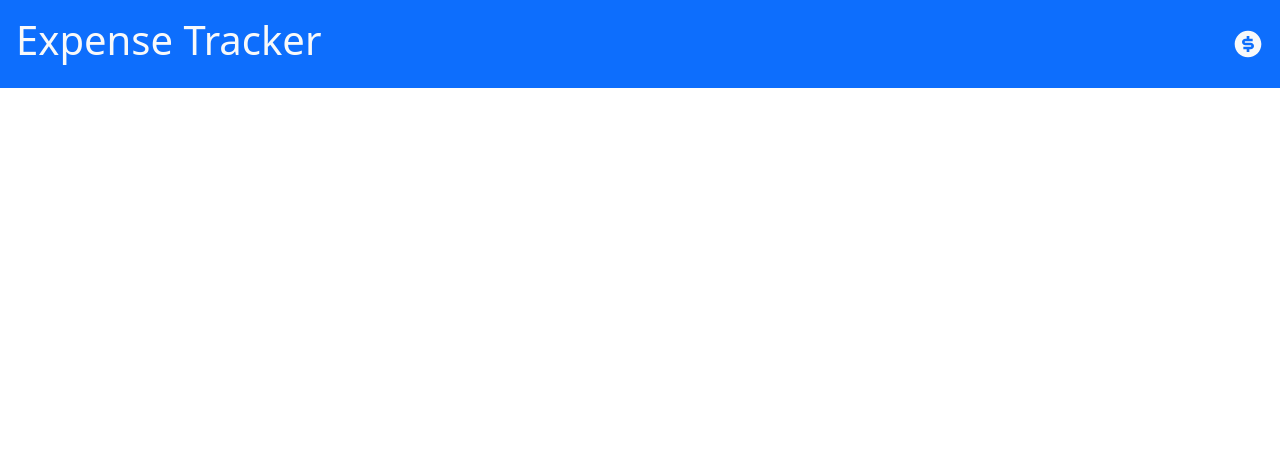
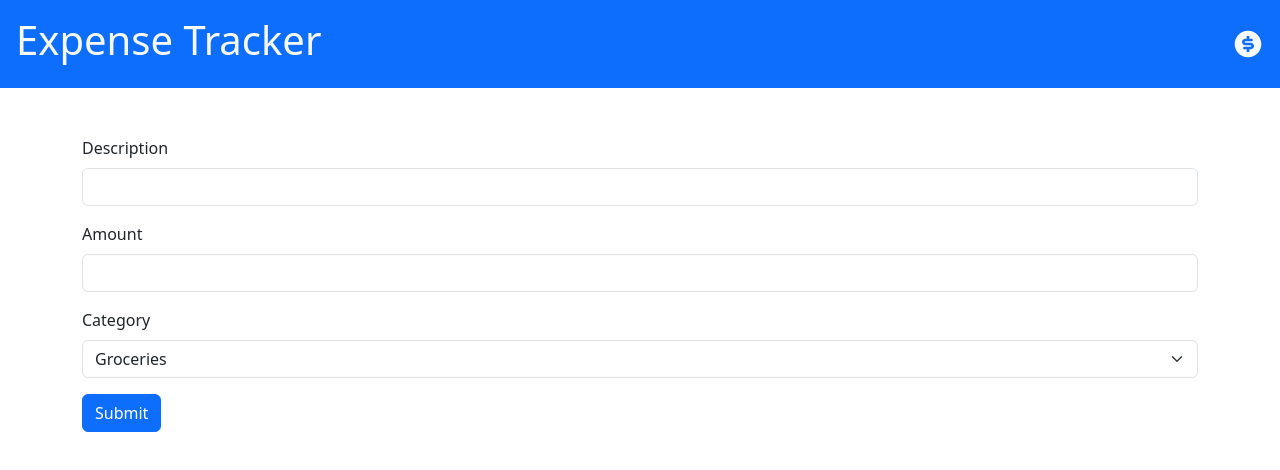
Before and after one commit to john-lund-af/expense-tracker, a React (Vite) app: page / in a window 1280 px wide. Shown: the top 470 px of the page. Built offline with nearby package versions, Linux system fonts and the light colour scheme.

Commit message:
Added form gui.

```diff
--- a/src/App.tsx
+++ b/src/App.tsx
@@ -1,8 +1,12 @@
 import Navbar from './Navbar';
+import Form from './Form';
 
 function App() {
   return <>
     <Navbar />
+    <div className="container mt-5">
+      <Form />
+    </div>
   </>
 }
 
--- /dev/null
+++ b/src/Form.tsx
@@ -0,0 +1,25 @@
+const Form = () => {
+  return (
+    <form>
+      <div className="mb-3">
+        <label className="form-label" htmlFor="description">Description</label>
+        <input id="description" type="text" className="form-control" />
+      </div>
+      <div className="mb-3">
+        <label htmlFor="amount" className="form-label">Amount</label>
+        <input id="amount" type="number" className="form-control" />
+      </div>
+      <div className="mb-3">
+        <label htmlFor="category" className="form-label">Category</label>
+        <select name="category" id="category" className="form-select">
+          <option value="0">Groceries</option>
+          <option value="1">Utilities</option>
+          <option value="2">Entertainment</option>
+        </select>
+      </div>
+      <button className="btn btn-primary" type="submit">Submit</button>
+    </form>
+  )
+}
+
+export default Form
```
